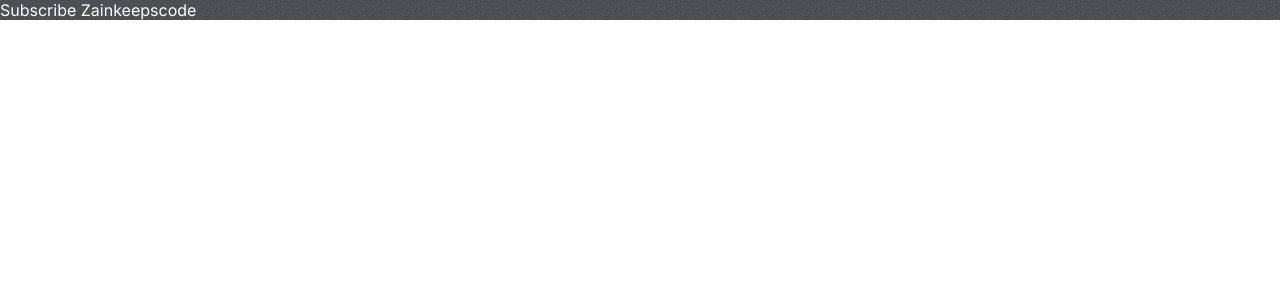
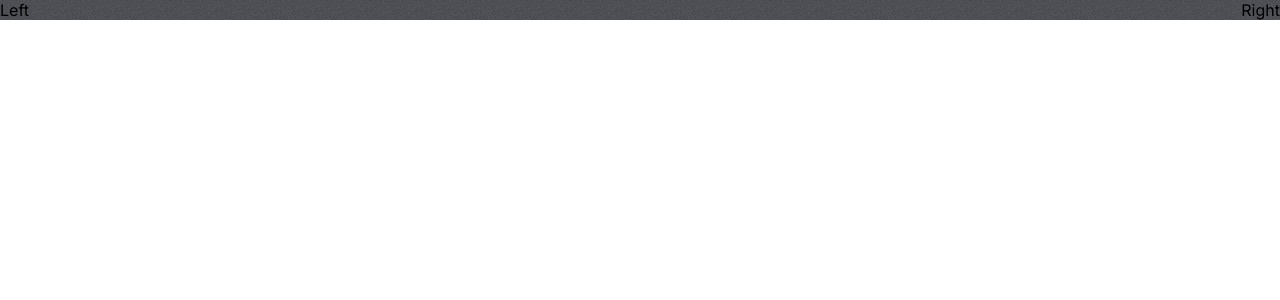
Before and after one commit to Ashen270/fitnessarena, a React (Create React App) app in the folder fitnessarena/: page / in a window 1280 px wide. Shown: the top 300 px of the page. Built offline with nearby package versions, Linux system fonts and the light colour scheme.

Commit message:
updateApp.js

```diff
--- a/fitnessarena/src/App.js
+++ b/fitnessarena/src/App.js
@@ -1,9 +1,12 @@
 import './App.css';
+import Hero from './componets/Hero/Hero';
 function App() {
   return (
     <div className="App">
-          <span style={{color: 'white'}}>Subscribe Zainkeepscode</span>
-    </div>
+          <Hero />
+
+
+     </div>
   );
 }
 
--- /dev/null
+++ b/fitnessarena/src/componets/Hero/Hero.css
@@ -0,0 +1,5 @@
+.Hero{
+    display:flex;
+    justify-content: space-between;
+
+}
--- /dev/null
+++ b/fitnessarena/src/componets/Hero/Hero.jsx
@@ -0,0 +1,16 @@
+import React from 'react'
+import './Hero.css'
+
+const Hero = () => {
+  return (
+    <div className="Hero">
+        <div className="left-h">Left</div>
+        <div className="right-h">Right</div>
+
+
+    </div>
+
+  )
+}
+
+export default Hero
```
